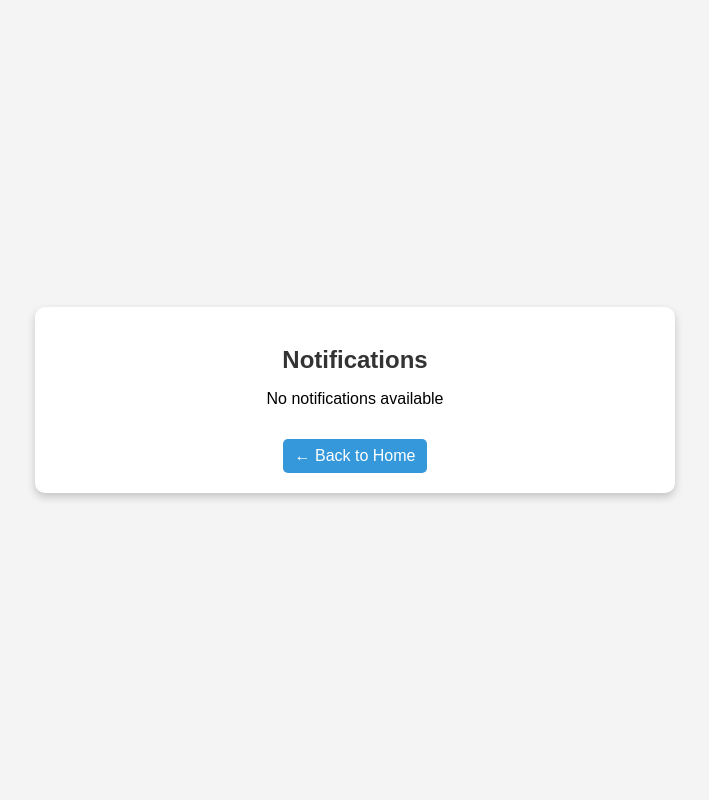
After one commit to FabianAnton/EmployeeSystemProj, a Django app: page /notifications/000000/ in a window 1280 px wide. The commit adds this page. Shown: the whole page, without its empty margins (285-994 px from the left). Run offline with Django 5.2, Linux system fonts and the light colour scheme; data comes from the database, SQL or seed files in the repository; both versions use the stored data as it was after the commit.

Commit message:
added a notification feature for the employees in the employees home page

```diff
--- a/EmployeeManagementCA/employees/models.py
+++ b/EmployeeManagementCA/employees/models.py
@@ -65,6 +65,8 @@ class LeaveRequest(models.Model):
     reason = models.TextField()
     status = models.CharField(max_length=10, choices=STATUS_CHOICES, default='Pending')
     requested_at = models.DateTimeField(default=timezone.now)
+    seen_by_manager = models.BooleanField(default=False)
+    seen_by_employee = models.BooleanField(default=False)
 
     def __str__(self):
         return f"{self.employee.name} ({self.start_date} - {self.end_date})"
--- a/EmployeeManagementCA/employees/templates/employees/employee_home.html
+++ b/EmployeeManagementCA/employees/templates/employees/employee_home.html
@@ -155,9 +155,9 @@
             <!-- Welcome Message -->
             <h2>Welcome, {{ employee.name }}!</h2>
 
-            <a href="{% url 'request_leave' %}" class="button leave-btn">📅 Request Leave</a>
-
-            <a href="{% url 'employee_detail' employee.employee_id %}?source=employee_home" class="button leave-btn" style="background-color: #2ecc71;">👤 View Profile</a>
+            <a href="{% url 'request_leave' %}" class="button leave-btn"> Request Leave</a>
+            <a href="{% url 'employee_notifications' employee.employee_id %}" class="button leave-btn"> Notifications</a>
+            <a href="{% url 'employee_detail' employee.employee_id %}?source=employee_home" class="button leave-btn" style="background-color: #2ecc71;"> View Profile</a>
 
 
 
--- /dev/null
+++ b/EmployeeManagementCA/employees/templates/employees/employee_notifications.html
@@ -0,0 +1,69 @@
+<!DOCTYPE html>
+<html lang="en">
+<head>
+    <meta charset="UTF-8">
+    <meta name="viewport" content="width=device-width, initial-scale=1.0">
+    <title>Notifications</title>
+    {% load static %}
+    <style>
+        body {
+            font-family: Arial, sans-serif;
+            background-color: #f4f4f4;
+            display: flex;
+            justify-content: center;
+            align-items: center;
+            height: 100vh;
+            margin: 0;
+        }
+        .container {
+            background: white;
+            padding: 20px;
+            border-radius: 10px;
+            box-shadow: 0 4px 8px rgba(0, 0, 0, 0.2);
+            text-align: center;
+            width: 80%;
+            max-width: 600px;
+        }
+        h2 {
+            margin-bottom: 10px;
+            color: #333;
+        }
+        .notification {
+            background-color: #3498db;
+            color: white;
+            padding: 10px;
+            border-radius: 5px;
+            margin: 5px 0;
+        }
+        a {
+            display: inline-block;
+            text-decoration: none;
+            color: white;
+            background: #3498db;
+            padding: 8px 12px;
+            border-radius: 5px;
+            margin-top: 15px;
+        }
+        a:hover {
+            background: #2980b9;
+        }
+    </style>
+</head>
+<body>
+    <div class="container">
+        <h2>Notifications</h2>
+
+            {% if notifications %}
+                {% for leave in notifications %}
+                    <div class="notification">
+                        <p>Your leave request from {{ leave.start_date }} to {{ leave.end_date }} has been {{ leave.status }}.</p>
+                    </div>
+                {% endfor %}
+            {% else %}
+                <p>No notifications available</p>
+            {% endif %}
+
+        <a href="{% url 'employee_home' employee.employee_id %}">← Back to Home</a>
+    </div>
+</body>
+</html>
--- a/EmployeeManagementCA/employees/templates/employees/manager_dashboard.html
+++ b/EmployeeManagementCA/employees/templates/employees/manager_dashboard.html
@@ -263,7 +263,7 @@
                 </div>
 
             </div>
-            <a href="{% url 'view_leave_requests' %}" class="button archive-view-btn">📋 View Leave Requests</a>
+            <a href="{% url 'view_leave_requests' %}" class="button archive-view-btn"> View Leave Requests</a>
             <a href="{% url 'add_employee' %}" class="button add-btn">Add Employee</a>
             <a href="{% url 'departments' %}" class="button add-btn">View Employee Departments</a>
             <a href="{% url 'archived_employees' %}" class="button archive-view-btn">View Archived Employees</a>
--- a/EmployeeManagementCA/employees/urls.py
+++ b/EmployeeManagementCA/employees/urls.py
@@ -18,4 +18,5 @@ urlpatterns = [
     path('leave/request/', views.request_leave, name='request_leave'),
     path('leave/requests/', views.view_leave_requests, name='view_leave_requests'),
     path('leave/update/<int:request_id>/<str:action>/', views.update_leave_status, name='update_leave_status'),
+    path('notifications/<str:employee_id>/', views.employee_notifications, name='employee_notifications'),
 ]
--- a/EmployeeManagementCA/employees/views.py
+++ b/EmployeeManagementCA/employees/views.py
@@ -204,5 +204,18 @@ def view_leave_requests(request):
 def update_leave_status(request, request_id, action):
     leave = LeaveRequest.objects.get(id=request_id)
     leave.status = 'Approved' if action == 'approve' else 'Rejected'
+    leave.seen_by_employee = False
     leave.save()
     return redirect('view_leave_requests')
+
+def employee_notifications(request, employee_id):
+    employee = get_object_or_404(Employee, employee_id=employee_id)
+    qs = LeaveRequest.objects.filter(employee=employee, status__in=['Pending','Approved','Rejected'], seen_by_employee=False).order_by('-requested_at')
+    notifications = list(qs)
+
+    qs.update(seen_by_employee=True)
+
+    return render(request, 'employees/employee_notifications.html', {
+        'employee': employee,
+        'notifications': notifications,
+    })
```
Also changed, not shown: EmployeeManagementCA/db.sqlite3, EmployeeManagementCA/employees/migrations/0009_leaverequest_seen_by_manager.py (added), EmployeeManagementCA/employees/migrations/0010_leaverequest_seen_by_employee.py (added).
